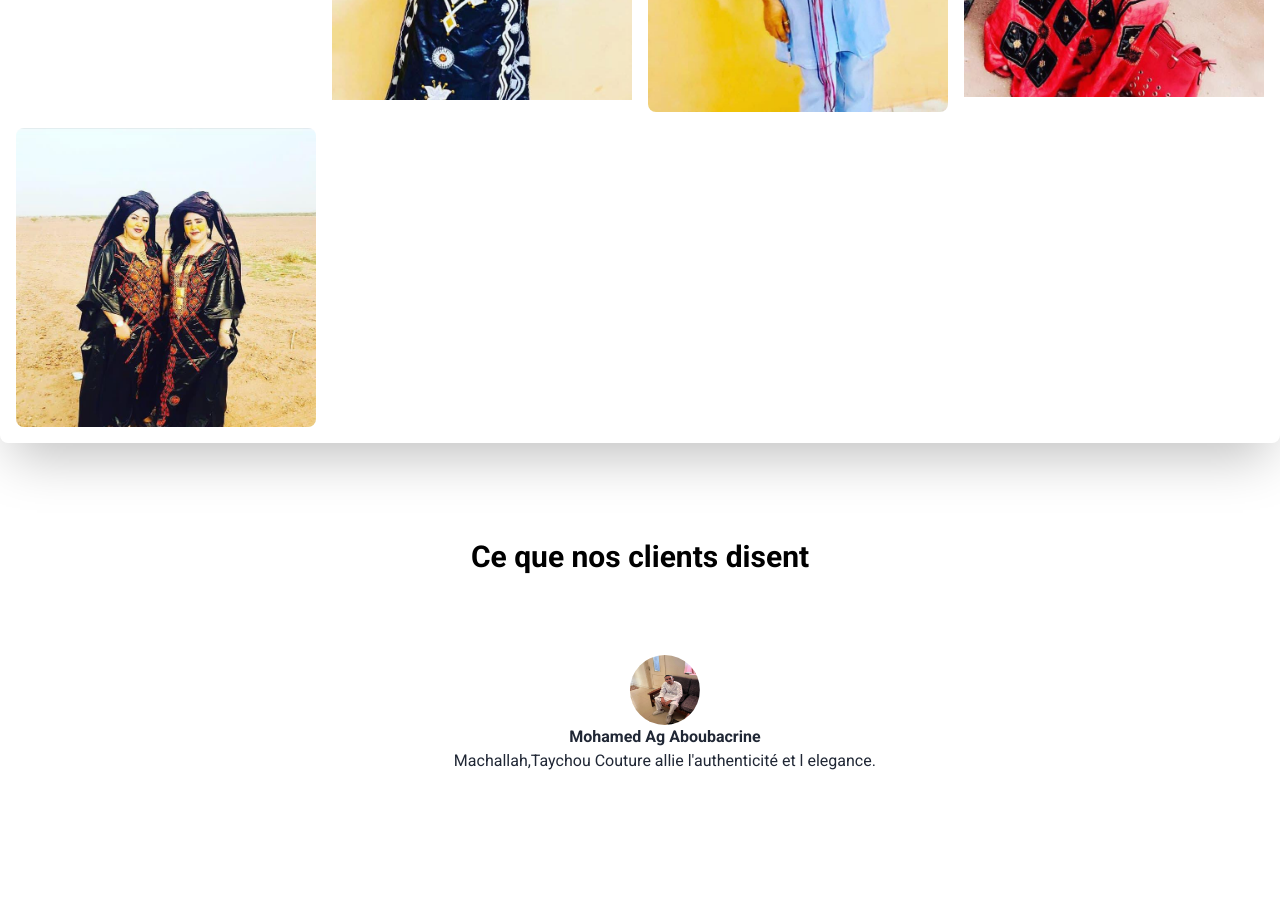
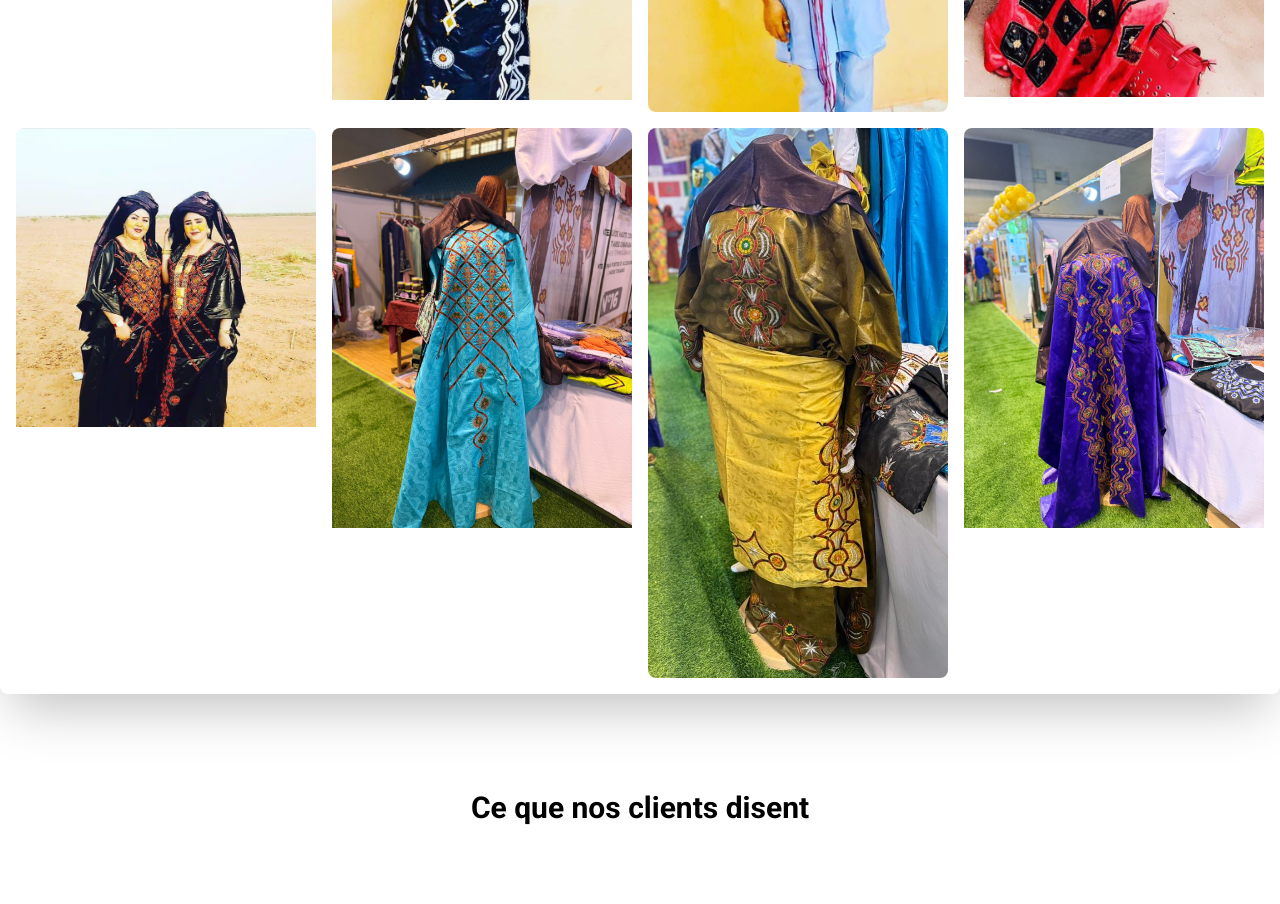
Before and after one commit to Mohamedag2001/appsokni, a Next.js app: page / in a window 1280 px wide. Shown: the part 3540-4444 px from the top of the page. Built offline with nearby package versions, Linux system fonts and the light colour scheme.

Commit message:
add data

```diff
--- a/components/Galerie/Galerie.js
+++ b/components/Galerie/Galerie.js
@@ -12,6 +12,9 @@ const Gallery = () => {
     '/Image/galerie6.jpg',
     '/Image/galerie7.jpg',
     '/Image/galerie8.jpg',
+    '/Image/galerie9.jpg',
+    '/Image/galerie10.jpg',
+    '/Image/galerie11.jpg',
   ];
 
   return (
```
